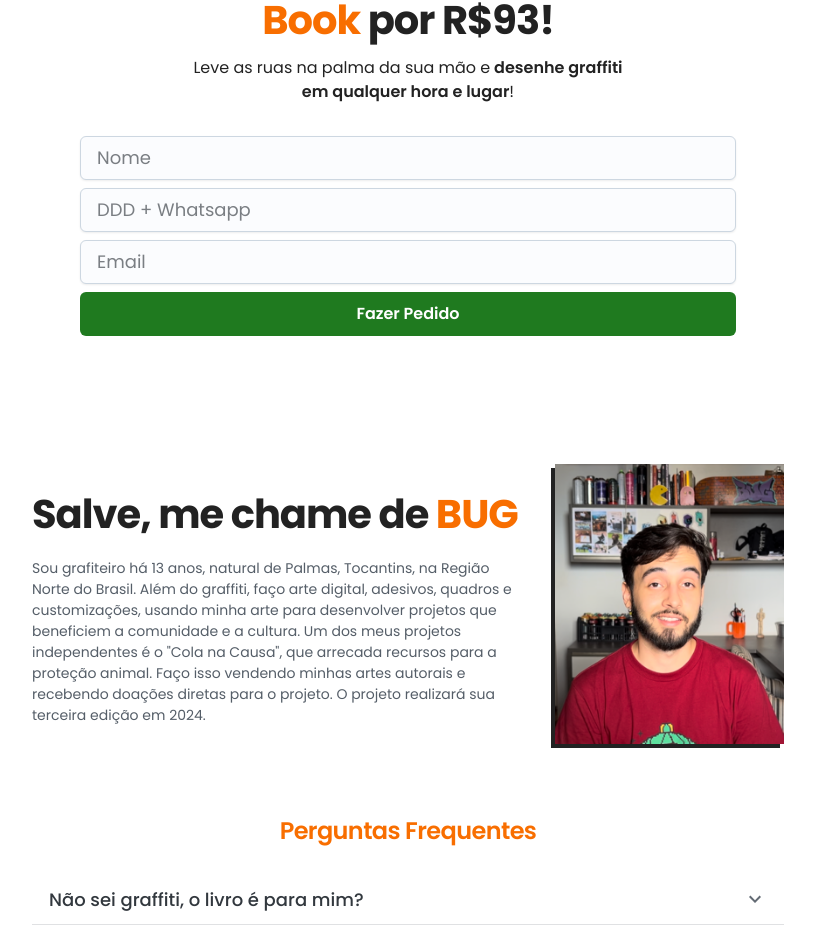
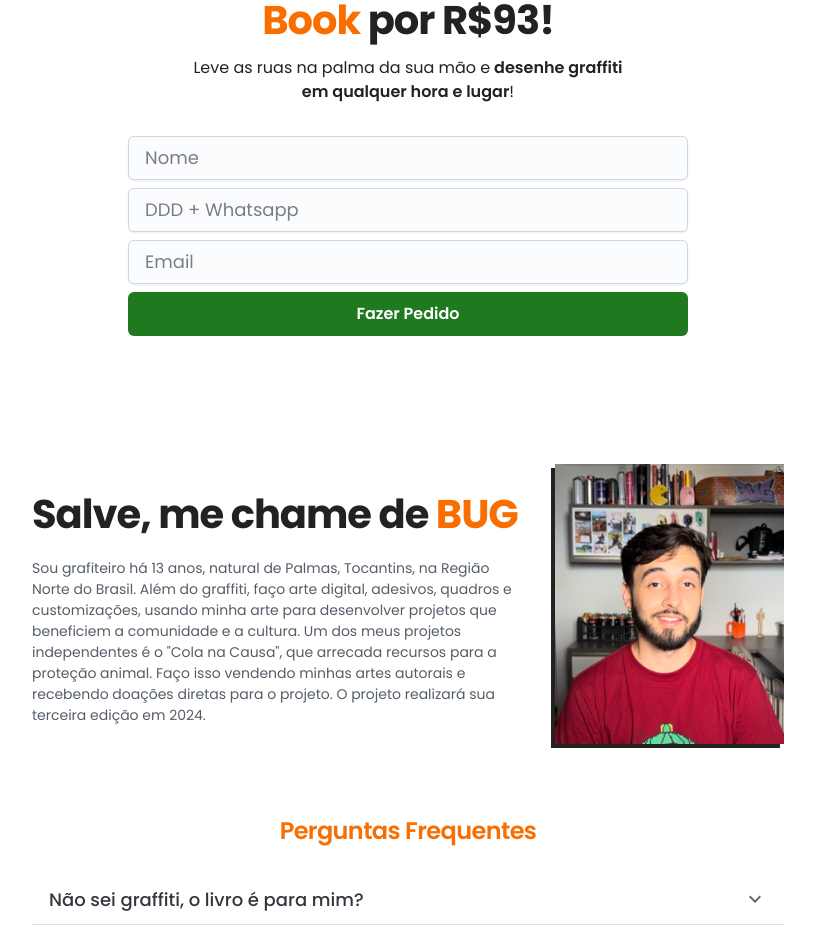
Before and after one commit to jricardocarreira/lp-brasil-graffiti-book, a Next.js app: page / in a window 1280 px wide. Shown: the part 1904-2837 px from the top of the page, without its empty margins (232-1047 px from the left). Built offline with nearby package versions, Linux system fonts and the light colour scheme; no server answers; a web font is replaced by a local one.

Commit message:
feat? put margin forms

```diff
--- a/src/components/FormSubmit.tsx
+++ b/src/components/FormSubmit.tsx
@@ -72,7 +72,7 @@ export const FormSubmit = ({ plansRef }: Props) => {
       </div>
 
       <form onSubmit={handleSubmit}>
-        <Stack spacing={1} px={[0, 6]}>
+        <Stack spacing={1} px={[0, 12]}>
           <Input
             size="lg"
             placeholder="Nome"
```
